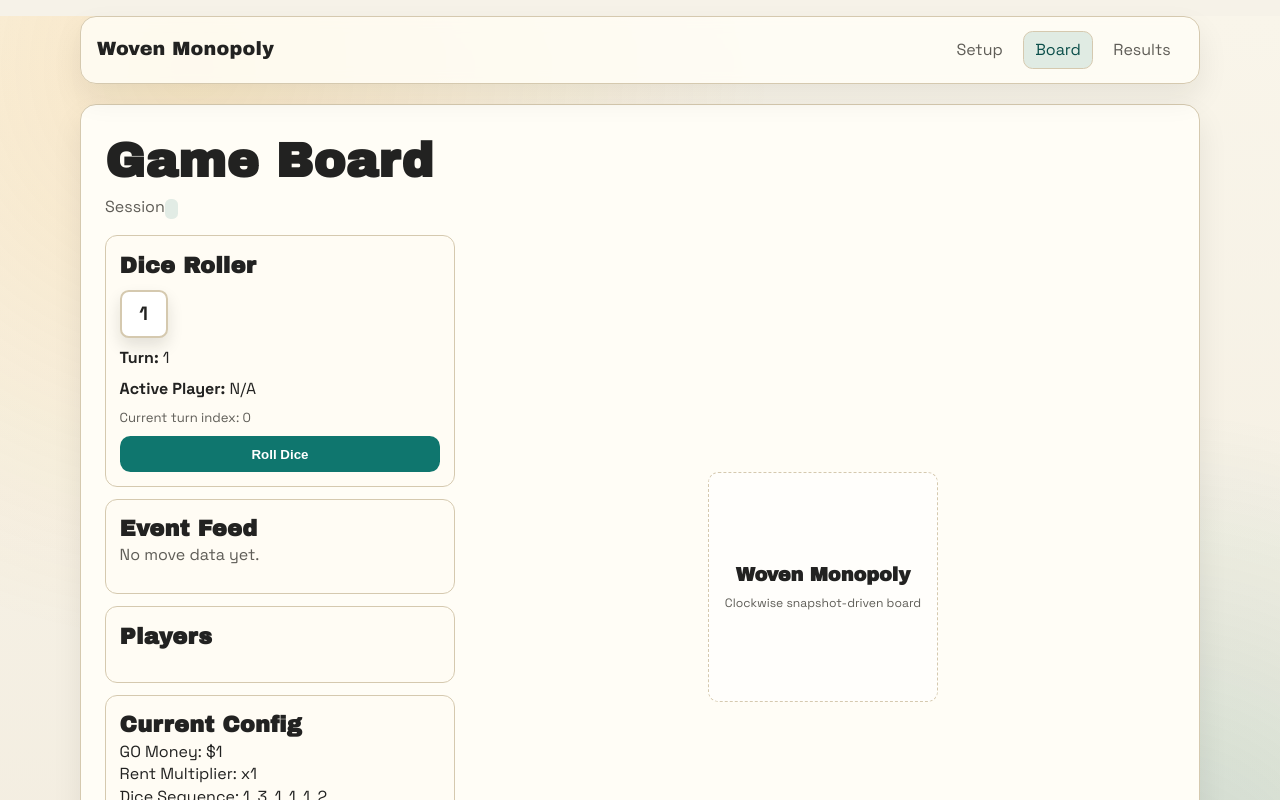
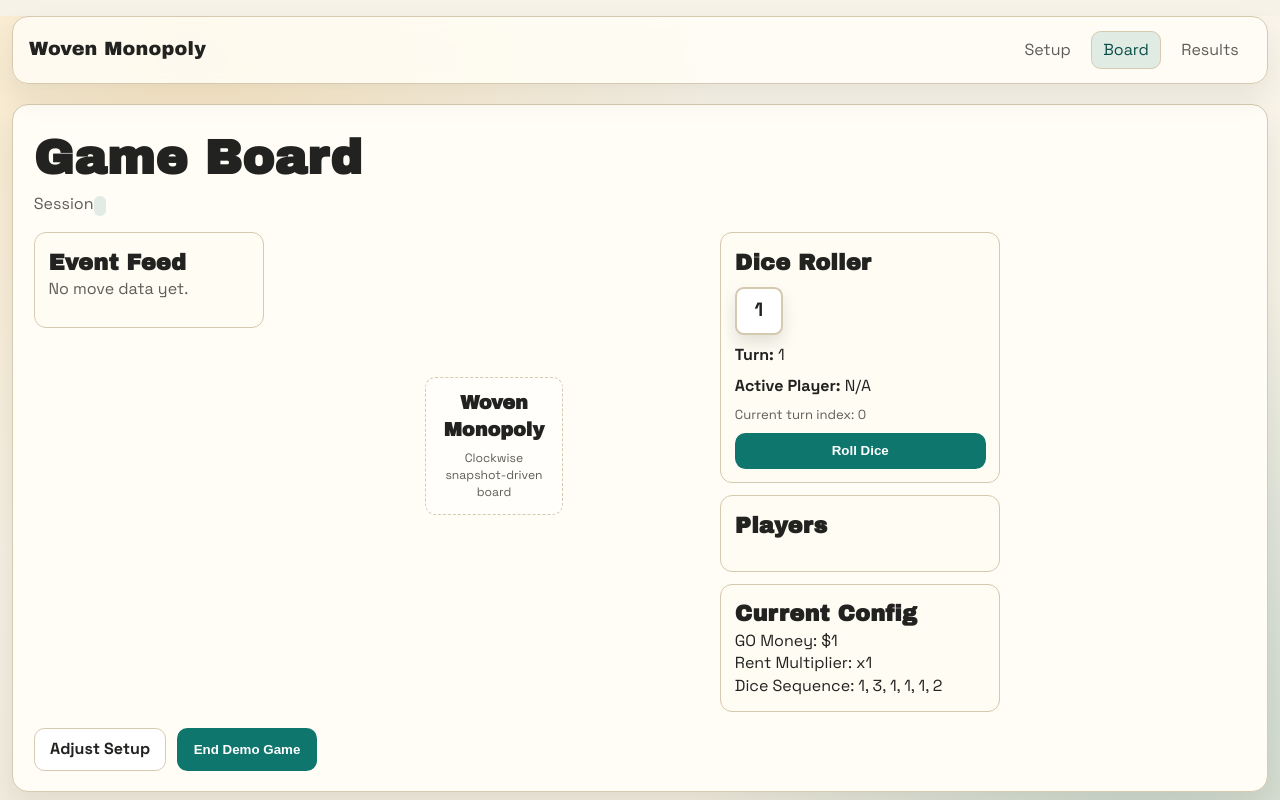
Before and after one commit to riwazudas/woven-monopoly-frontend, a Vue app: page /game in a window 1280 px wide. Shown: the top 800 px of the page. Built offline with nearby package versions, Linux system fonts and the light colour scheme; sample sign-in values are in the browser's storage.

Commit message:
layout changes and page panel size change

```diff
--- a/src/components/BoardGrid.vue
+++ b/src/components/BoardGrid.vue
@@ -394,6 +394,9 @@
       </div>
     </div>
 
+    <div class="board-right-stack">
+      <slot name="right-top" />
+
       <article v-if="activeTile" class="status-card tile-inspector">
         <h2>Tile Details</h2>
         <p><strong>Name:</strong> {{ activeTile.name }}</p>
@@ -403,5 +406,8 @@
         <p><strong>Owner:</strong> {{ activeTile.owner?.name || 'Bank' }}</p>
         <p><strong>Colour:</strong> {{ activeTile.colour || 'None' }}</p>
       </article>
+
+      <slot name="right-panels" />
+    </div>
   </section>
 </template>
--- a/src/style.css
+++ b/src/style.css
@@ -71,7 +71,7 @@
 }
 
 .app-shell {
-  width: min(1120px, calc(100% - 2rem));
+  width: min(1360px, calc(100% - 2rem));
   margin: 1rem auto;
   display: flex;
   flex-direction: column;
@@ -127,7 +127,7 @@
   border: 1px solid var(--line);
   border-radius: 1rem;
   box-shadow: var(--shadow);
-  padding: clamp(1rem, 2vw, 1.5rem);
+  padding: clamp(0.9rem, 1.7vw, 1.3rem);
 }
 
 .eyebrow {
@@ -242,13 +242,15 @@
 .board-shell {
   margin-top: 0;
   display: grid;
+  grid-template-columns: minmax(0, 1fr) minmax(220px, 280px);
   gap: 0.75rem;
+  align-items: start;
 }
 
 .board-workspace {
   margin-top: 1rem;
   display: grid;
-  grid-template-columns: minmax(290px, 350px) minmax(0, 1fr);
+  grid-template-columns: minmax(210px, 250px) minmax(760px, 1fr);
   gap: 1rem;
   align-items: start;
 }
@@ -258,8 +260,27 @@
   top: 1rem;
 }
 
+.board-sidebar-left {
+  grid-column: 1;
+}
+
+.board-sidebar-right {
+  grid-column: 2;
+}
+
 .board-canvas {
+  grid-column: 2;
   min-width: 0;
+}
+
+@media (max-width: 1480px) {
+  .app-shell {
+    width: min(1380px, calc(100% - 1.5rem));
+  }
+
+  .board-workspace {
+    grid-template-columns: minmax(190px, 230px) minmax(0, 1fr) minmax(190px, 230px);
+  }
 }
 
 .board-grid-square {
@@ -462,10 +483,21 @@
 .tile-inspector {
   display: grid;
   gap: 0.35rem;
+  margin-top: 0;
 }
 
 .tile-inspector p {
   margin: 0;
+}
+
+.board-right-stack,
+.board-right-status {
+  display: grid;
+  gap: 0.75rem;
+}
+
+.board-right-stack {
+  margin-top: 0;
 }
 
 .marker-row {
@@ -610,4 +642,14 @@
   .board-sidebar {
     position: static;
   }
+
+  .board-canvas,
+  .board-sidebar-left,
+  .board-sidebar-right {
+    grid-column: auto;
+  }
+
+  .board-shell {
+    grid-template-columns: 1fr;
+  }
 }
--- a/src/views/BoardView.vue
+++ b/src/views/BoardView.vue
@@ -51,11 +51,20 @@
       <p v-if="winner" class="eyebrow">Winner locked: {{ winner }}</p>
 
       <div class="board-workspace">
-        <aside class="board-sidebar">
+        <aside class="board-sidebar board-sidebar-left">
           <div class="status-layout">
+            <EventNotifications />
+          </div>
+        </aside>
+
+        <div class="board-canvas">
+          <BoardGrid>
+            <template #right-top>
               <DiceRoller />
-            <EventNotifications />
+            </template>
 
+            <template #right-panels>
+              <div class="status-layout board-right-status">
                 <article class="status-card">
                   <h2>Players</h2>
                   <ul>
@@ -74,10 +83,8 @@
                   <p>Dice Sequence: {{ config.diceSequence.join(', ') }}</p>
                 </article>
               </div>
-        </aside>
-
-        <div class="board-canvas">
-          <BoardGrid />
+            </template>
+          </BoardGrid>
           </div>
       </div>
 
```
Lines whose indentation alone changed are shown as unchanged.
